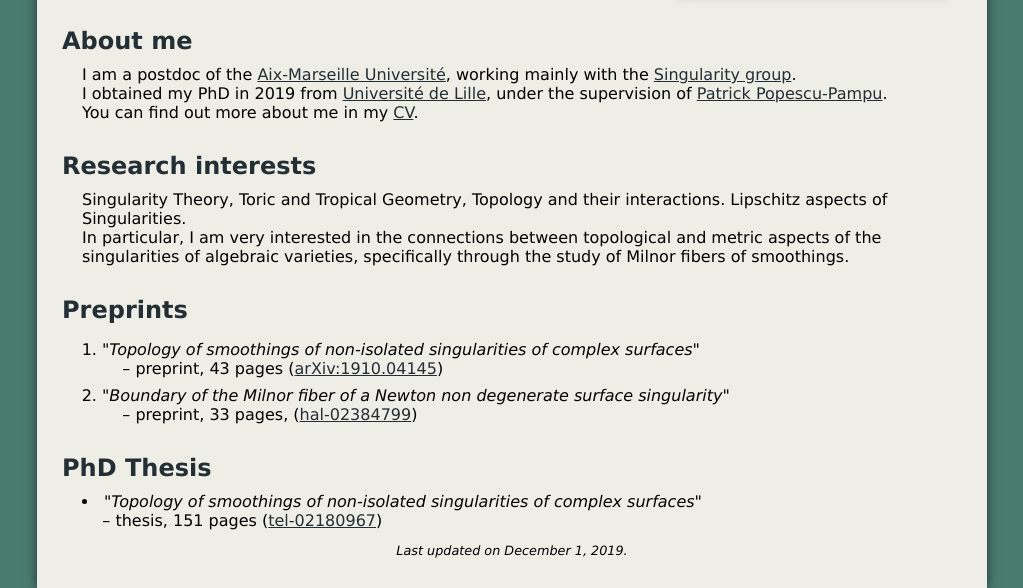
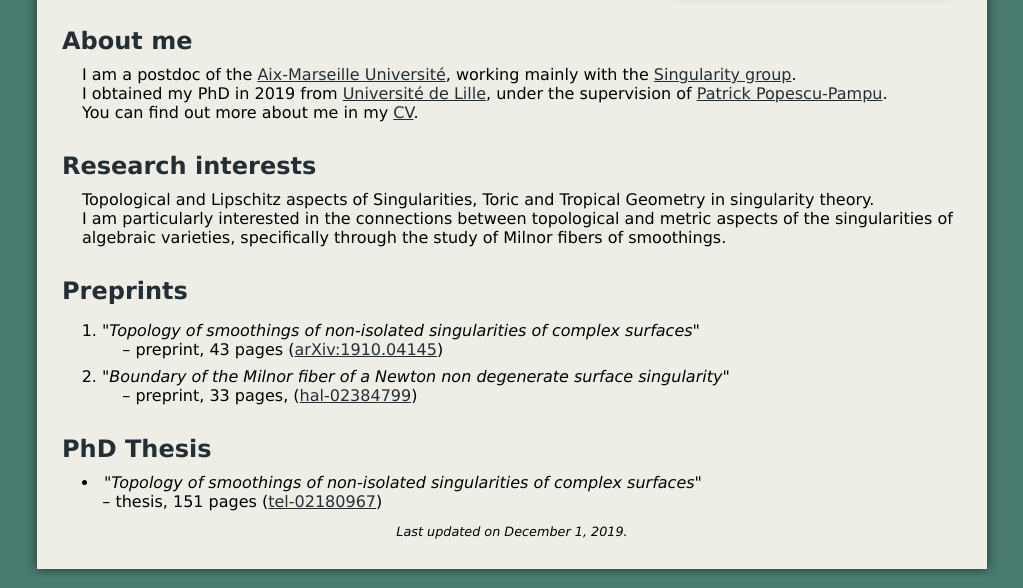
Before and after one commit to octavecurmi/octavecurmi.github.io, a plain HTML site: page index.html in a window 1280 px wide. Shown: the part 388-976 px from the top of the page, without its empty margins (128-1151 px from the left). Drawn offline with Linux system fonts and the light colour scheme.

Commit message:
add website

```diff
--- a/index.html
+++ b/index.html
@@ -42,8 +42,8 @@
 			</div>
 			<h2>Research interests</h2>
 			<div class="researchinterests element">
-				Singularity Theory, Toric and Tropical Geometry, Topology and their interactions. Lipschitz aspects of Singularities.<br>
-				In particular, I am very interested in the connections between topological and metric aspects of the singularities of algebraic varieties, specifically through the study of Milnor fibers of smoothings.
+				Topological and Lipschitz aspects of Singularities, Toric and Tropical Geometry in singularity theory.<br>
+				I am particularly interested in the connections between topological and metric aspects of the singularities of algebraic varieties, specifically through the study of Milnor fibers of smoothings.
 			</div>
 			<h2>Preprints</h2>
 			<ol class="publications element">
```
Also changed, not shown: index-fr.html (+2 -2 lines).
